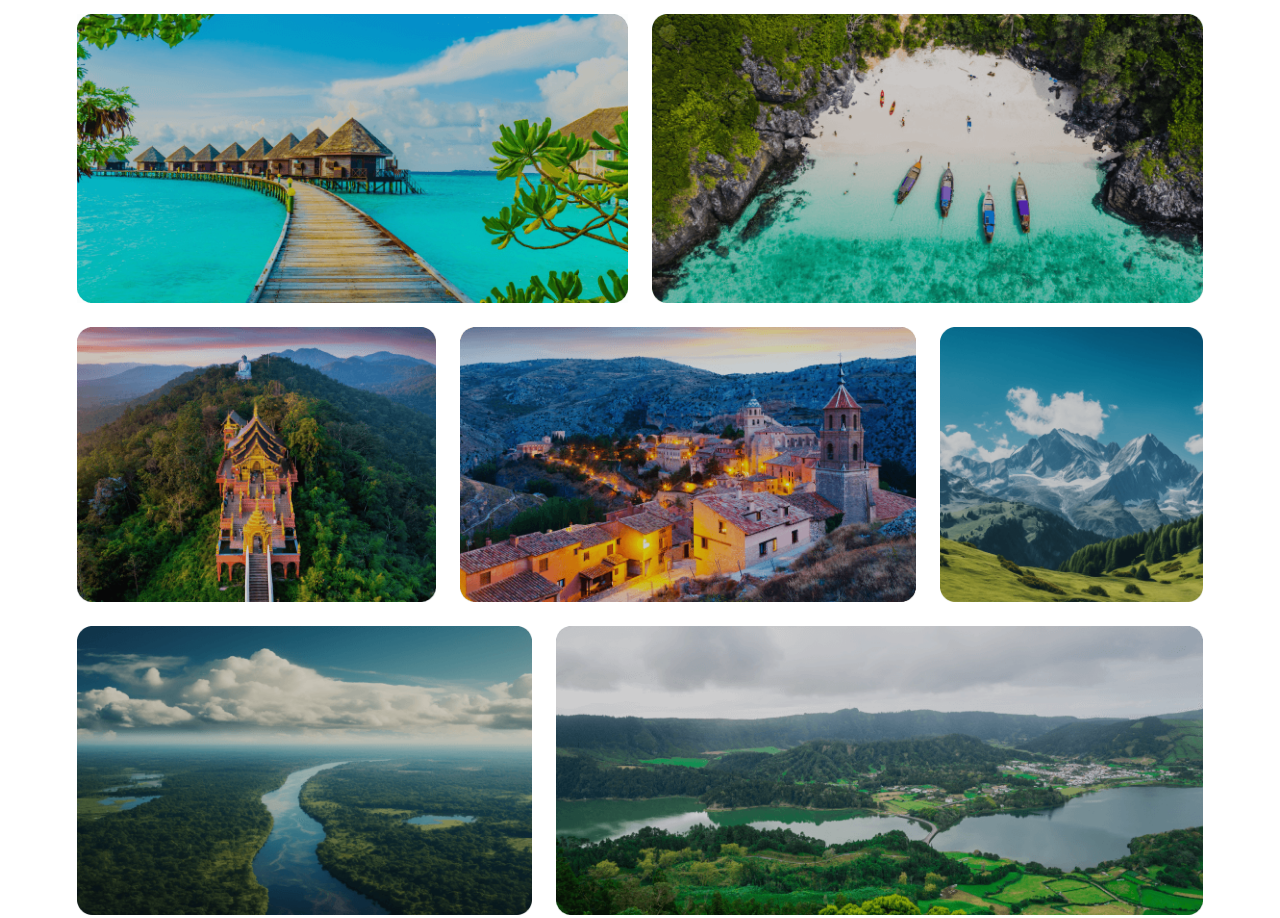
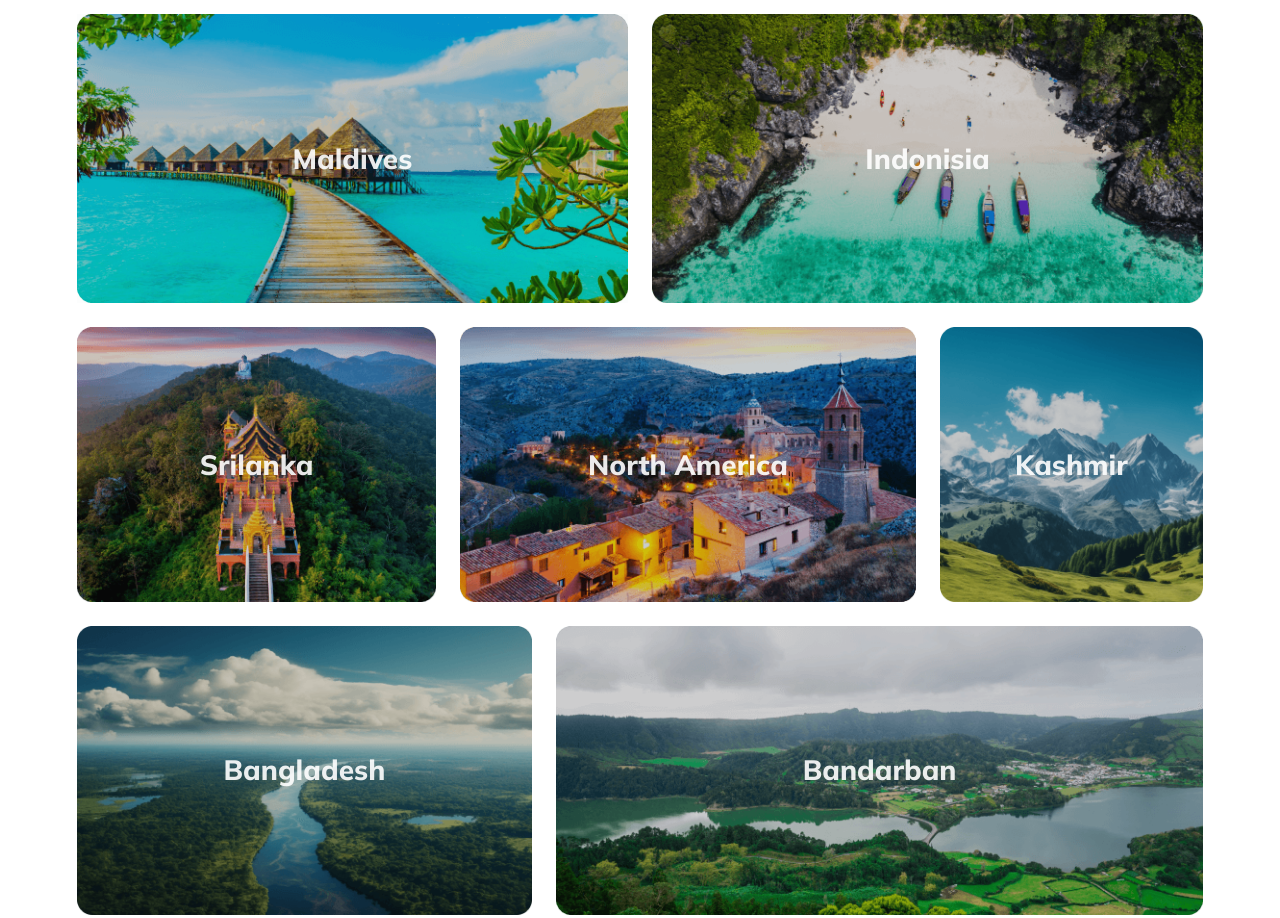
Before and after one commit to Albab47/b9a2-guraba-travels, a plain HTML site: page index.html in a window 1280 px wide. Shown: the part 1540-2458 px from the top of the page. Drawn offline with Linux system fonts and the light colour scheme.

Commit message:
add destinations name over images

```diff
--- a/index.html
+++ b/index.html
@@ -29,9 +29,9 @@
                     <li><a href="#">Blog</a></li>
                     <li><a href="#">Contact</a></li>
                 </ul>
-                <!-- <div class="menu-icon">
+                <div class="menu-icon">
                     <i class="fa-solid fa-bars"></i>
-                </div> -->
+                </div>
             </nav>
         </div>
     </header>
@@ -110,24 +110,31 @@
         <div class="container grid">
             <div class="destination__img">
                 <img src="./images/maldives.png" alt="">
+                <div class="destination__name">Maldives</div>
             </div>
             <div class="destination__img">
                 <img src="./images/indonisia.png" alt="">
+                <div class="destination__name">Indonisia</div>
             </div>
             <div class="destination__img">
                 <img src="./images/srilanka.png" alt="">
+                <div class="destination__name">Srilanka</div>
             </div>
             <div class="destination__img">
                 <img src="./images/north-america.png" alt="">
+                <div class="destination__name">North America</div>
             </div>
             <div class="destination__img">
                 <img src="./images/kashmir.png" alt="">
+                <div class="destination__name">Kashmir</div>
             </div>
             <div class="destination__img">
                 <img src="./images/bangladesh.png" alt="">
+                <div class="destination__name">Bangladesh</div>
             </div>
             <div class="destination__img">
                 <img src="./images/bandarban.png" alt="">
+                <div class="destination__name">Bandarban</div>
             </div>
         </div>
     </section>
--- a/styles/style.css
+++ b/styles/style.css
@@ -150,16 +150,16 @@ p {
     font-weight: 400;
 }
 
-/* .header__nav {
+.header__nav {
     position: relative;
 }
 
 .header__nav .menu-icon {
     position: absolute;
-    left: 300rem;
-    top: -.5rem;
+    left: 0px;
+    top: -5px;
     font-size: 1.8rem;
-} */
+}
 
 /* Hero */
 .hero .container {
@@ -239,6 +239,21 @@ button {
 .destination .container {
     grid-template-columns: repeat(12, 1fr);
     /* grid-template-rows: repeat(2, 1fr); */
+}
+
+.destination__img {
+    position: relative;
+    text-align: center;
+    color: rgba(255, 255, 255, 0.903);
+}
+
+.destination__name {
+    position: absolute;
+    top: 50%;
+    left: 50%;
+    transform: translate(-50%, -50%);
+    font-size: 1.75rem;
+    font-weight: 800;
 }
 
 .destination__img:nth-child(1) {
@@ -426,7 +441,7 @@ button {
         height: 2.09475rem;
     }
 
-    .header__nav {
+    .header__nav ul{
         display: none;
     }
 
```
